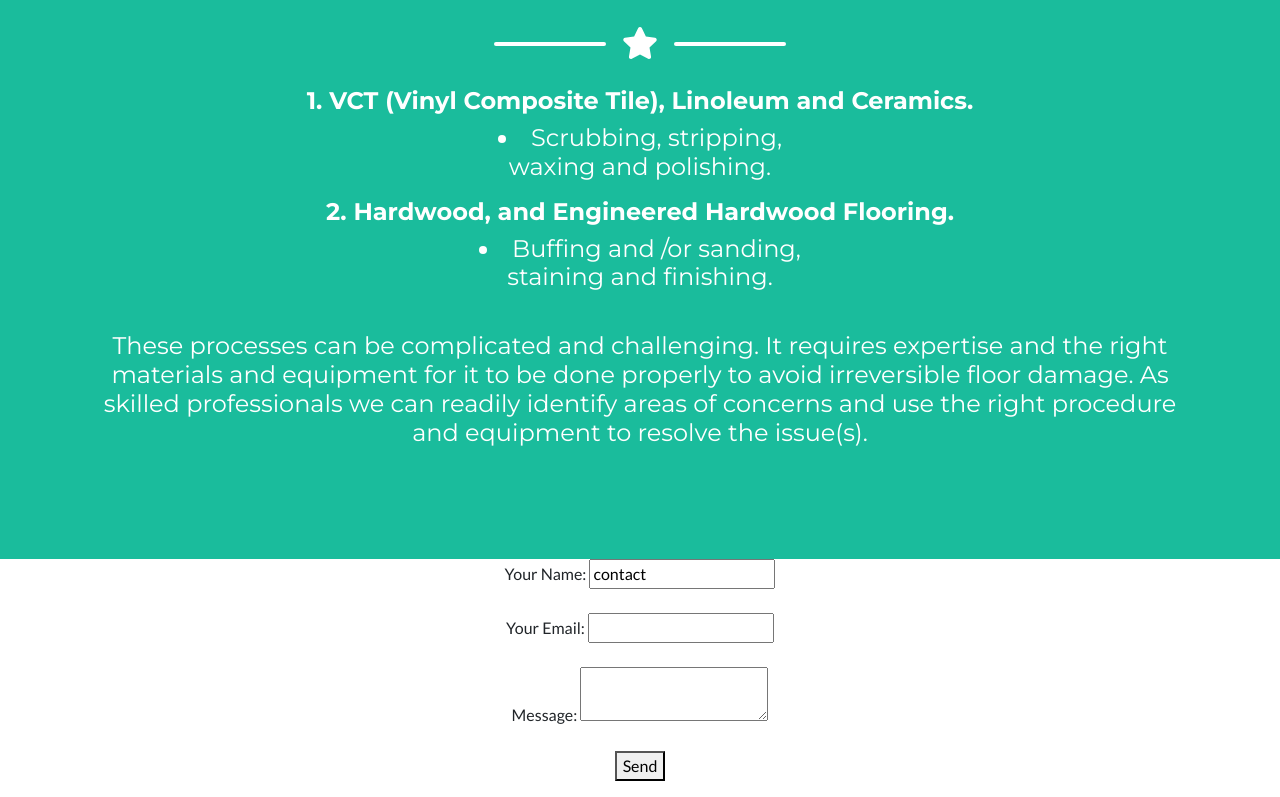
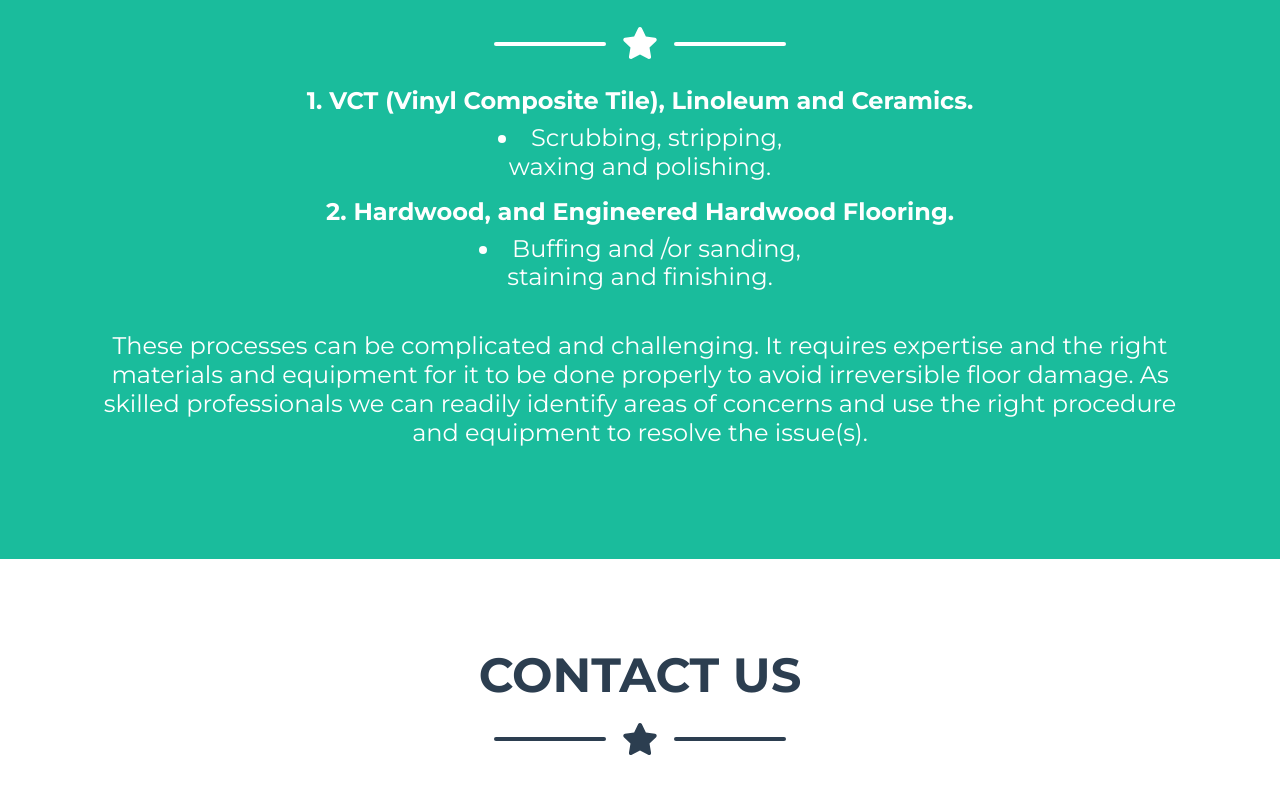
Before and after one commit to Gurjinder31/flooring-website, a React (Create React App) app: page / in a window 1280 px wide. Shown: the part 2000-2797 px from the top of the page. Built offline with nearby package versions, Linux system fonts and the light colour scheme.

Commit message:
updatixcsds

```diff
--- a/src/components/Contact.js
+++ b/src/components/Contact.js
@@ -3,23 +3,8 @@ import React from 'react'
 const Contact = () => {
     return (
         <div>
-            <form name="contact" method="POST" onSubmit="submit" data-netlify="true">
-                <input value="contact" type="hidden" name="form-name " />
-                <p>
-                    <label>Your Name: <input value="contact" type="text" name="name" /></label>
-                </p>
-                <p>
-                    <label>Your Email: <input type="email" name="email" /></label>
-                </p>
 
-                <p>
-                    <label>Message: <textarea name="message"></textarea></label>
-                </p>
-                <p>
-                    <button type="submit">Send</button>
-                </p>
-            </form>
-            {/* <section class="page-section" id="contact">
+            <section class="page-section" id="contact">
                 <div class="container">
                     <h2 class="page-section-heading text-center text-uppercase text-secondary mb-0">Contact Us</h2>
                     <div class="divider-custom">
@@ -30,7 +15,7 @@ const Contact = () => {
                     <div class="row justify-content-center">
                         <div class="col-lg-8 col-xl-7">
 
-                            <form id="contactForm" name="contact" action="POST" netlify>
+                            <form id="contactForm" name="contact mog" method="POST" data-netlify="true">
                                 <div class="form-floating mb-3">
                                     <input class="form-control" name="name" id="name" type="text" placeholder="Enter your name..." data-sb-validations="required" />
                                     <label for="name">Full name</label>
@@ -62,7 +47,7 @@ const Contact = () => {
                         </div>
                     </div>
                 </div>
-            </section> */}
+            </section>
         </div>
     )
 }
```
